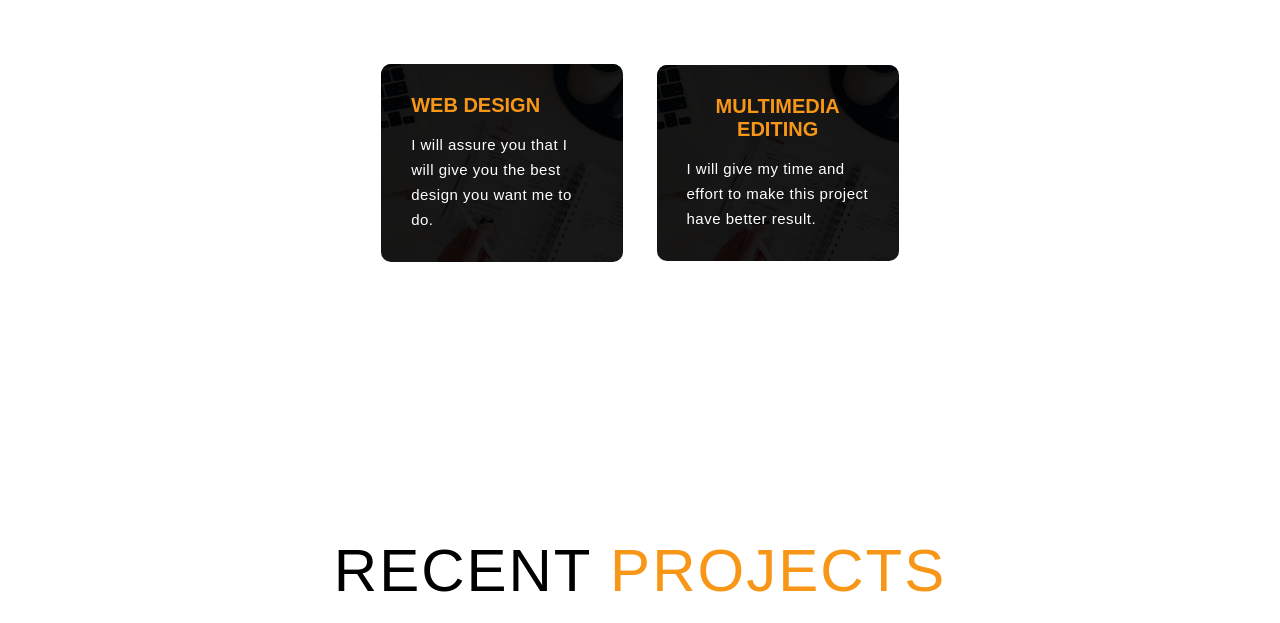
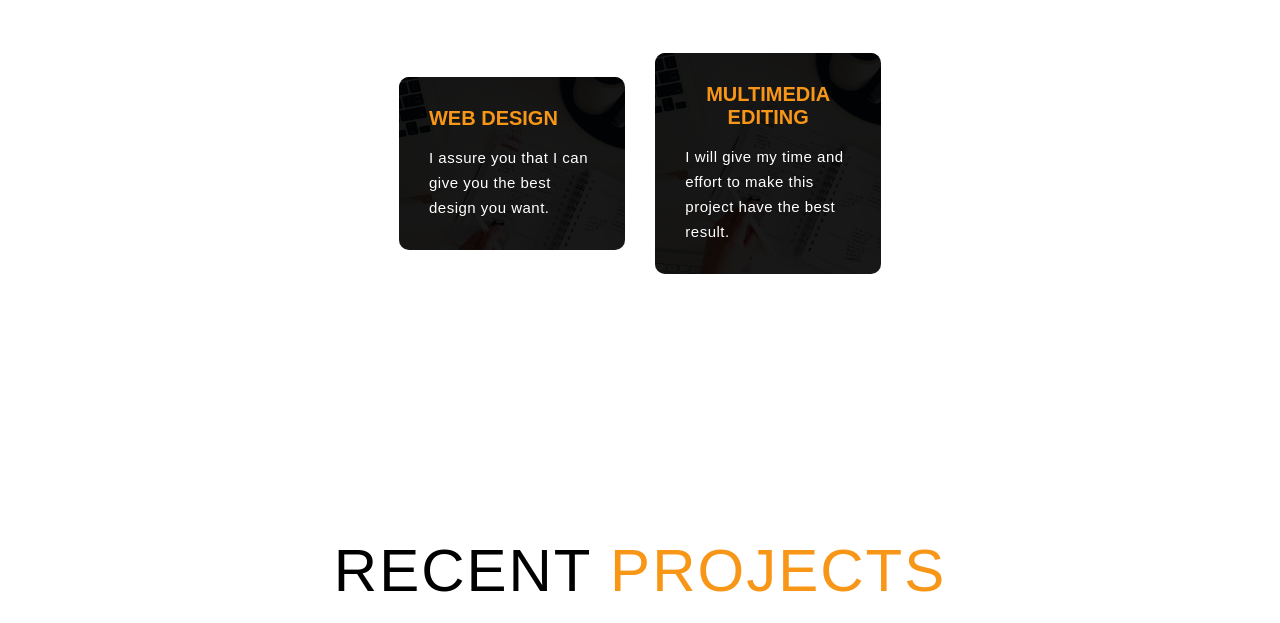
Before and after one commit to kimmy-00/kimmyambojia, a plain HTML site: page index.html in a window 1280 px wide. Shown: the part 1164-1787 px from the top of the page. Drawn offline with Linux system fonts and the light colour scheme; a web font is replaced by a local one.

Commit message:
Update index.html

```diff
--- a/index.html
+++ b/index.html
@@ -56,12 +56,12 @@
         <div class="service-item">
         <!--  <div class="icon"><img src="https://img.icons8.com/bubbles/100/000000/services.png"/></div>-->
           <h2>Web Design</h2>
-          <p>I will assure you that I will give you the best design you want me to do.</p>
+          <p>I assure you that I can give you the best design you want.</p>
         </div>
         <div class="service-item">
           <!--<div class="icon"><img src="https://img.icons8.com/bubbles/100/000000/services.png"/></div>-->
           <h2>Multimedia Editing</h2>
-          <p>I will give my time and effort to make this project have better result.</p>
+          <p>I will give my time and effort to make this project have the best result.</p>
         </div>
 
       </div>
```
